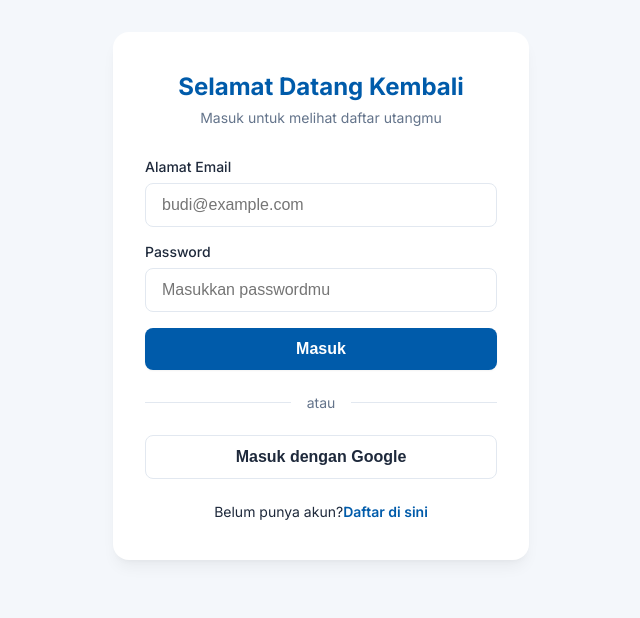
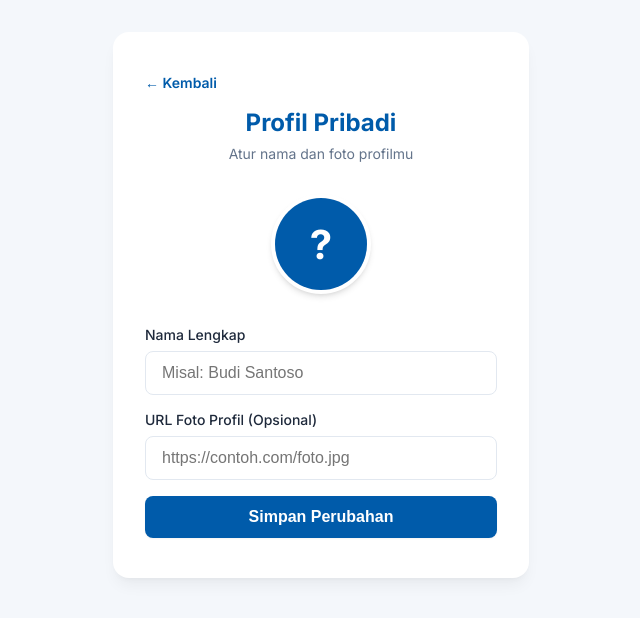
Before and after one commit to agaggigit/utang-tracker-sirkel, a React (Vite) app in the folder frontend/: page /profile in a window 1280 px wide. Before the commit this address led to /login. Shown: the top 618 px of the page, without its empty margins (319-959 px from the left). Built offline with nearby package versions, Linux system fonts and the light colour scheme; no server answers; sample sign-in values are in the browser's storage.

Commit message:
membuat user profile yang bisa di edit, closes #5

```diff
--- a/frontend/dev-dist/sw.js
+++ b/frontend/dev-dist/sw.js
@@ -81,7 +81,7 @@ define(['./workbox-7e5eb42b'], (function (workbox) { 'use strict';
     "revision": "3ca0b8505b4bec776b69afdba2768812"
   }, {
     "url": "index.html",
-    "revision": "0.ulj7b4t78eg"
+    "revision": "0.95dna8ru25g"
   }], {});
   workbox.cleanupOutdatedCaches();
   workbox.registerRoute(new workbox.NavigationRoute(workbox.createHandlerBoundToURL("index.html"), {
--- a/frontend/src/App.tsx
+++ b/frontend/src/App.tsx
@@ -1,6 +1,9 @@
 import { BrowserRouter, Routes, Route, Navigate } from "react-router-dom";
 import { Register } from './pages/Register';
 import { Login } from './pages/Login';
+import { Dashboard } from './pages/Dashboard';
+import { Profile } from './pages/Profile';
+import { ProtectedRoute } from './components/ProtectedRoute';
 
 function App() {
   return (
@@ -8,6 +11,16 @@ function App() {
       <Routes>
         <Route path="/register" element={<Register/>} />
         <Route path="/login" element={<Login/>} />
+        <Route path="/dashboard" element={
+          <ProtectedRoute>
+            <Dashboard/>
+          </ProtectedRoute>
+        } />
+        <Route path="/profile" element={
+          <ProtectedRoute>
+            <Profile/>
+          </ProtectedRoute>
+        } />
         <Route path="*" element={<Navigate to="/login" replace />} />
       </Routes>
     </BrowserRouter>
--- /dev/null
+++ b/frontend/src/components/ProtectedRoute.tsx
@@ -0,0 +1,15 @@
+import { Navigate } from 'react-router-dom';
+
+// Ini adalah komponen bungkus (Wrapper)
+// Tugasnya mengecek apakah user punya token sebelum diizinkan melihat "children" (isi halamannya)
+export const ProtectedRoute = ({ children }: { children: React.ReactNode}) => {
+    const token = localStorage.getItem('token');
+
+    // Jika tidak ada token di laci, tendang paksa ke halaman login!
+    if (!token) {
+        return <Navigate to='/login' replace/>
+    }
+
+    // Jika ada token, silakan lewat!
+    return <>{children}</>
+}
--- a/frontend/src/index.css
+++ b/frontend/src/index.css
@@ -206,3 +206,37 @@ body {
   from { opacity: 0; transform: translateY(10px); }
   to { opacity: 1; transform: translateY(0); }
 }
+
+/* =========================================
+   KOMPONEN: AVATAR / FOTO PROFIL
+   ========================================= */
+.avatar-preview {
+  width: 100px;
+  height: 100px;
+  border-radius: 50%; /* Membuatnya bulat sempurna */
+  overflow: hidden;
+  background-color: var(--color-border);
+  display: flex;
+  justify-content: center;
+  align-items: center;
+  border: 4px solid white;
+  box-shadow: var(--shadow-md);
+}
+
+.avatar-preview img {
+  width: 100%;
+  height: 100%;
+  object-fit: cover; /* Agar gambar tidak gepeng */
+}
+
+.avatar-placeholder {
+  font-size: 2.5rem;
+  font-weight: 700;
+  color: white;
+  background-color: var(--color-primary);
+  width: 100%;
+  height: 100%;
+  display: flex;
+  justify-content: center;
+  align-items: center;
+}
--- /dev/null
+++ b/frontend/src/pages/Dashboard.tsx
@@ -0,0 +1,28 @@
+import { useNavigate } from 'react-router-dom';
+import { Button } from '../components/Button';
+
+export const Dashboard = () => {
+    const navigate = useNavigate();
+
+    const handleLogout = () => {
+        localStorage.removeItem('token');
+        navigate('/login')
+    }
+
+    return (
+        <div style={{ padding: '2rem', textAlign: 'center' }}>
+            <h1>Dashboard Pencatat Utang</h1>
+            <p>Halo! Halaman ini masih dalam tahap pembangunan (Mock).</p>
+
+            <div style={{ marginTop: '2rem', display: 'flex', flexDirection: 'column', gap: '1rem', alignItems: 'center' }}>
+                <Button onClick={() => navigate('/profile')}>
+                Pergi ke Halaman Profil
+                </Button>
+
+                <Button variant="outline" onClick={handleLogout}>
+                Keluar (Logout)
+                </Button>
+            </div>
+        </div>
+    );
+}
--- a/frontend/src/pages/Login.tsx
+++ b/frontend/src/pages/Login.tsx
@@ -47,7 +47,7 @@ export const Login = () => {
             alert('Login Berhasil! Kunci token sudah disimpan.');
 
             // Nanti kita arahkan ke halaman Home/Dashboard menggunakan:
-            // navigate('/dashboard');
+            navigate('/dashboard');
         } catch(err: any) {
             setErrorMsg(err.message);
         } finally {
--- /dev/null
+++ b/frontend/src/pages/Profile.tsx
@@ -0,0 +1,145 @@
+import React, { useState, useEffect } from 'react';
+import { useNavigate } from 'react-router-dom';
+import { Button } from '../components/Button';
+import { Input } from '../components/Input';
+
+export const Profile = () => {
+    const navigate = useNavigate();
+
+    const [formData, setFormData] = useState({
+        name: '',
+        avatarUrl: ''
+    });
+
+    const [isLoading, setIsLoading] = useState(false);
+
+    const [message, setMessage] = useState({
+        type: '',   // type: 'error' | 'success'
+        text: ''
+    });
+
+    // --- MENGAMBIL DATA SAAT HALAMAN DIBUKA ---
+    useEffect(() => {
+        const fetchProfile = async () => {
+            try {
+                const token = localStorage.getItem('token');
+                const response = await fetch('http://localhost:3000/users/me', {
+                    headers: { 'Authorization': `Bearer ${token}` }
+                });
+                const data = await response.json();
+
+                if (response.ok) {
+                    setFormData({
+                        name: data.name,
+                        avatarUrl: data.avatarUrl || ''
+                    });
+                }
+            } catch(error) {
+                console.error('Gagal mengambil profil')
+            }
+        };
+
+        fetchProfile();
+    }, []); // <-- Kurung siku kosong artinya: "Jalankan fungsi ini SATU KALI saja saat halaman pertama kali dibuka"
+
+    // --- MENGUBAH DATA (KETIKA MENGETIK) ---
+    const handleChange = (e: React.ChangeEvent<HTMLInputElement>) => {
+        setFormData({
+            ...formData,
+            [e.target.name]: e.target.value
+        });
+    };
+    // --- MENGIRIM DATA (KETIKA TOMBOL SIMPAN DITEKAN) ---
+    const handleSubmit = async (e: React.FormEvent) => {
+        e.preventDefault();
+        setIsLoading(true);
+        setMessage({ type: '', text: '' });
+
+        try {
+            const token = localStorage.getItem('token');
+            const response = await fetch('http://localhost:3000/users/me', {
+                method: 'PATCH',
+                headers: {
+                    'Content-Type': 'application/json',
+                    'Authorization': `Bearer ${token}`
+                },
+                body: JSON.stringify(formData)
+            });
+
+            const data = await response.json();
+            if (!response.ok) {
+                if (data.errors) {
+                    const firstError = Object.values(data.errors)[0] as string[];
+                    throw new Error(firstError[0]);
+                }
+                throw new Error(data.message || 'Gagal menyimpan');
+            }
+
+            setMessage({ type: 'success', text: 'Profil berhasil diperbarui' });
+        } catch(err: any) {
+            setMessage({ type: 'error', text: err.message });
+        } finally {
+            setIsLoading(false);
+        }
+    };
+
+    return (
+        <div className="auth-container">
+            <div className="auth-card">
+
+                {/* Tombol Kembali ke Dashboard */}
+                <span
+                    style={{ color: 'var(--color-primary)', cursor: 'pointer', fontSize: '0.875rem', fontWeight: 600 }}
+                    onClick={() => navigate('/dashboard')}
+                >
+                    &larr; Kembali
+                </span>
+                <div className="auth-header" style={{ marginTop: '1rem' }}>
+                    <h2>Profil Pribadi</h2>
+                    <p>Atur nama dan foto profilmu</p>
+                </div>
+                {/* AREA FOTO PROFIL */}
+                <div style={{ display: 'flex', justifyContent: 'center', marginBottom: '2rem' }}>
+                    <div className="avatar-preview">
+                        {formData.avatarUrl ? (
+                            <img src={formData.avatarUrl} alt="Avatar" />
+                        ) : (
+                            <div className="avatar-placeholder">
+                                {formData.name ? formData.name.charAt(0).toUpperCase() : '?'}
+                            </div>
+                        )}
+                    </div>
+                </div>
+                <form onSubmit={handleSubmit} className="auth-form">
+                    {message.text && (
+                        <div className="auth-error-banner" style={{
+                            backgroundColor: message.type === 'success' ? '#dcfce7' : '#fef2f2',
+                            color: message.type === 'success' ? '#166534' : 'var(--color-error)',
+                            borderColor: message.type === 'success' ? '#bbf7d0' : '#fecaca'
+                        }}>
+                            {message.text}
+                        </div>
+                    )}
+                    <Input
+                        label="Nama Lengkap"
+                        name="name"
+                        placeholder="Misal: Budi Santoso"
+                        value={formData.name}
+                        onChange={handleChange}
+                        required
+                    />
+                    <Input
+                        label="URL Foto Profil (Opsional)"
+                        name="avatarUrl"
+                        placeholder="https://contoh.com/foto.jpg"
+                        value={formData.avatarUrl}
+                        onChange={handleChange}
+                    />
+                    <Button type="submit" fullWidth disabled={isLoading}>
+                        {isLoading ? 'Menyimpan...' : 'Simpan Perubahan'}
+                    </Button>
+                </form>
+            </div>
+        </div>
+    );
+}
```
Also changed, not shown: 2 other files (tests, documents, lock files or other folders).
